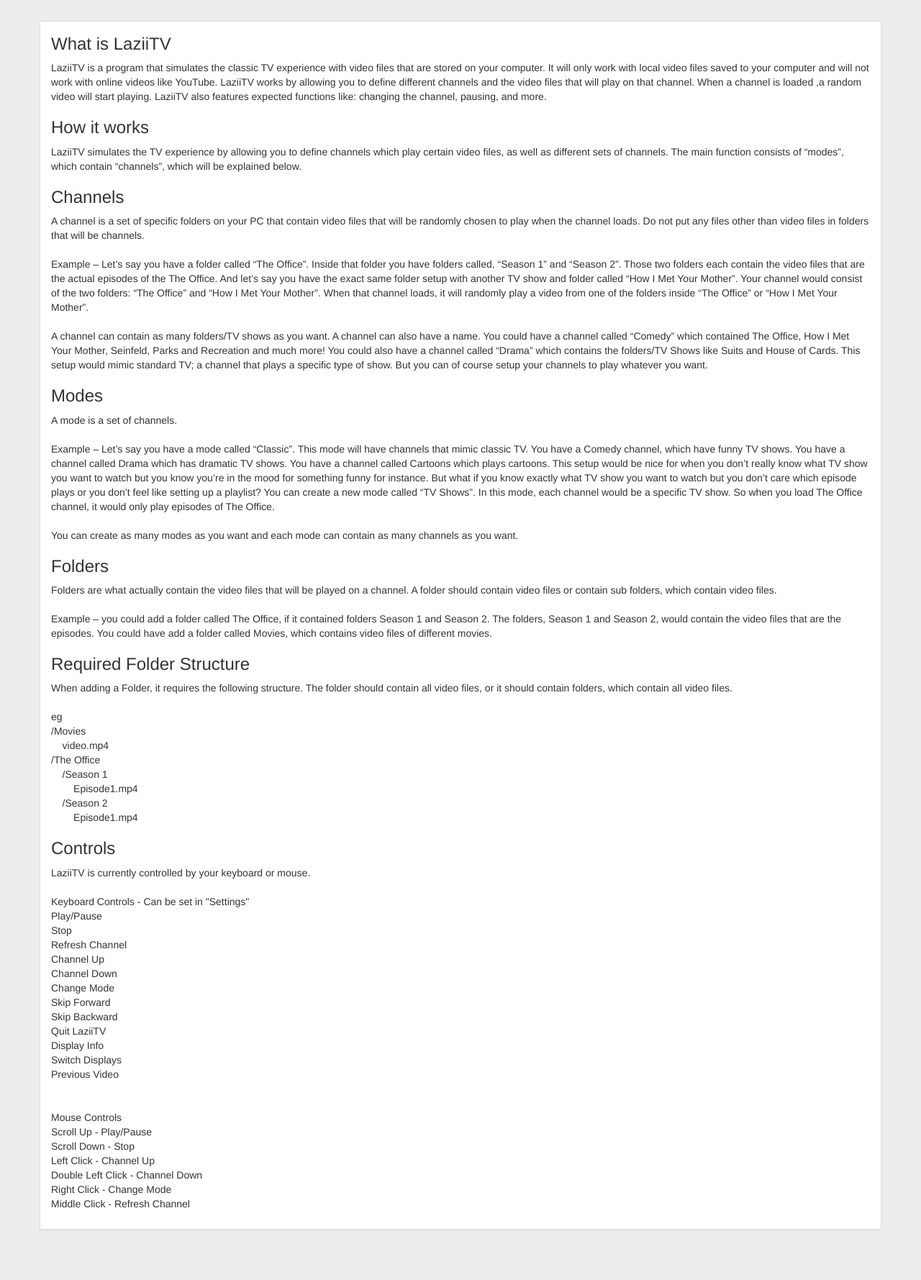
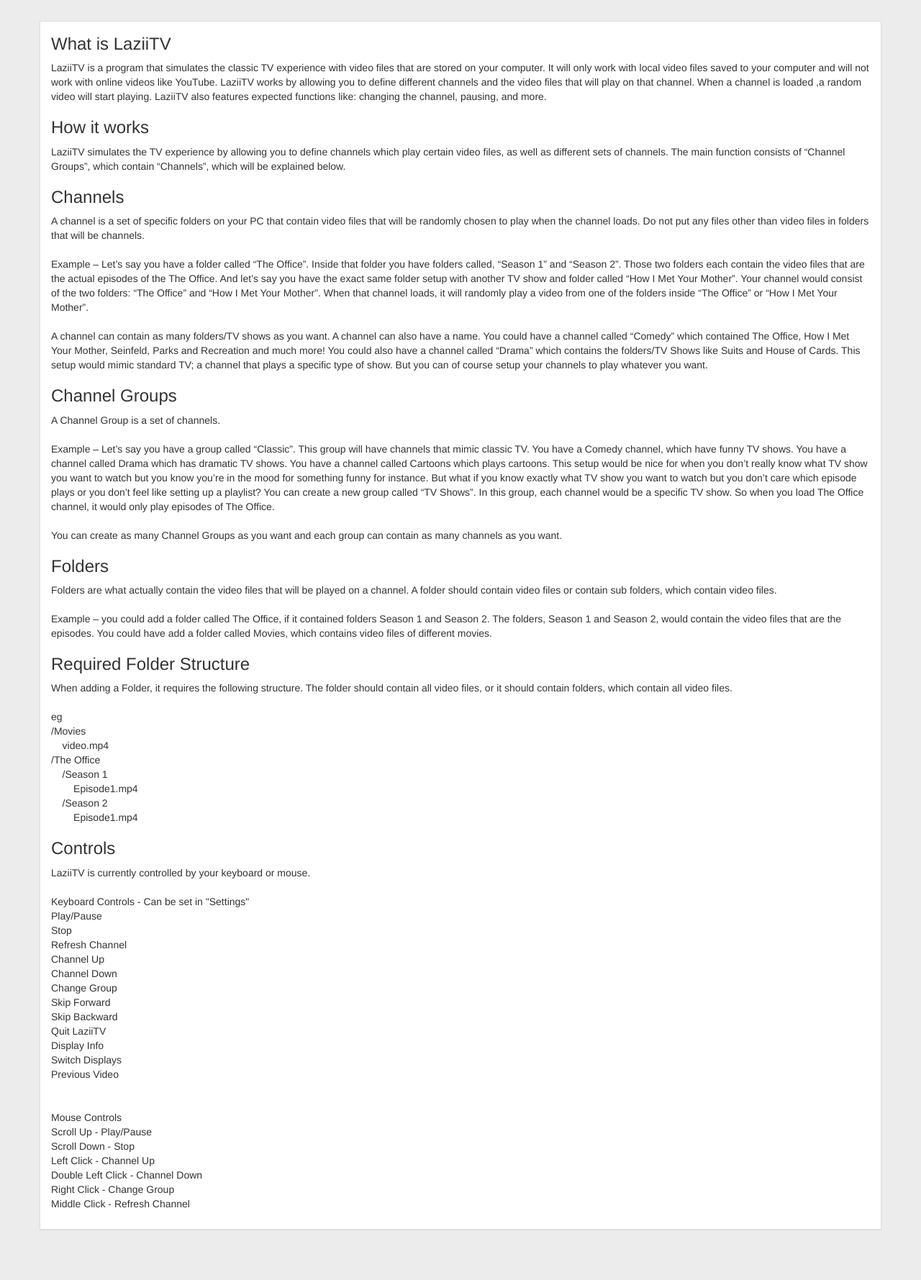
Before and after one commit to shayConcepts/LaziiTV-Configure, a Flask app: page /how/ in a window 1280 px wide. Shown: the part 41-1820 px from the top of the page at 72% size. Run offline with Flask 2, Linux system fonts and the light colour scheme; some libraries are stand-ins or nearby versions.

Commit message:
Changed Mode to Channel Group

```diff
--- a/templates/channels.html
+++ b/templates/channels.html
@@ -7,14 +7,14 @@
             <div class="col-sm-3 lazii_row">
                 <div class="panel panel-default">
                     <div class="panel-heading">
-                        <h3 id="mode_label" class="panel-title" style="padding-bottom: 5px;">Modes</h3>
+                        <h3 id="mode_label" class="panel-title" style="padding-bottom: 5px;">Channel Groups</h3>
                         <button type="button" class="btn btn-xs btn-danger" onclick="deleteMode();"><span class="glyphicon glyphicon-remove" aria-hidden="true"></button>
               <button onclick="modeUp()" type="button" class="btn btn-xs btn-primary"><span class="glyphicon glyphicon-chevron-up" aria-hidden="true"></span></button>
                         <button onclick="modeDown()" type="button" class="btn btn-xs btn-primary"><span class="glyphicon glyphicon-chevron-down" aria-hidden="true"></span></button>
                     </div>
                     <div class="panel-body">
                         <div class="input-group" style="padding-bottom: 10px;">
-                            <input id="newMode" type="text" class="form-control" placeholder="Mode">
+                            <input id="newMode" type="text" class="form-control" placeholder="Channel Group">
                             <span class="input-group-btn">
                     <button onclick="addMode()" class="btn btn-success" type="button"><span class="glyphicon glyphicon-plus" aria-hidden="true"></span></button>
                             </span>
--- a/templates/how.html
+++ b/templates/how.html
@@ -18,7 +18,7 @@
                     <p>
                         LaziiTV simulates the TV experience by allowing you to define channels which play certain video files, as
                         well as different sets of channels.
-                        The main function consists of “modes”, which contain “channels”,
+                        The main function consists of “Channel Groups”, which contain “Channels”,
                         which will be explained below.
                     </p>
 
@@ -38,18 +38,18 @@
                         channels to play whatever you want.
                     </p>
 
-                    <h3>Modes</h3>
+                    <h3>Channel Groups</h3>
                     <p>
-                        A mode is a set of channels.
+                        A Channel Group is a set of channels.
                         <br><br>
-                        Example – Let’s say you have a mode called “Classic”. This mode will have channels that mimic classic TV. You have a Comedy channel, which have
+                        Example – Let’s say you have a group called “Classic”. This group will have channels that mimic classic TV. You have a Comedy channel, which have
                         funny TV shows. You have a channel called Drama which has dramatic TV shows. You have a channel called Cartoons which plays cartoons. This setup
                         would be nice for when you don’t really know what TV show you want to watch but you know you’re in the mood for something funny for instance.
                         But what if you know exactly what TV show you want to watch but you don’t care which episode plays or you don’t feel like setting up a playlist?
-                        You can create a new mode called “TV Shows”. In this mode, each channel would be a specific TV show. So when you load The Office channel, it would
+                        You can create a new group called “TV Shows”. In this group, each channel would be a specific TV show. So when you load The Office channel, it would
                         only play episodes of The Office.
                         <br><br>
-                        You can create as many modes as you want and each mode can contain as many channels as you want.
+                        You can create as many Channel Groups as you want and each group can contain as many channels as you want.
                     </p>
 
                     <h3>Folders</h3>
@@ -86,7 +86,7 @@
                         Refresh Channel<br>
                         Channel Up<br>
                         Channel Down<br>
-                        Change Mode<br>
+                        Change Group<br>
                         Skip Forward<br>
                         Skip Backward<br>
                         Quit LaziiTV<br>
@@ -99,7 +99,7 @@
                         Scroll Down - Stop<br>
                         Left Click - Channel Up<br>
                         Double Left Click - Channel Down<br>
-                        Right Click - Change Mode<br>
+                        Right Click - Change Group<br>
                         Middle Click - Refresh Channel<br>
 
                     </p>
--- a/templates/settings.html
+++ b/templates/settings.html
@@ -89,7 +89,7 @@
                                       </div>
 
                                       <div style="display:table-cell;" >
-                                          Change Mode
+                                          Change Group
                                       </div>
                                       <div style="display:table-cell;" class="form-inline">
                                           <select id="change_mode_bind" class="form-control">
```
